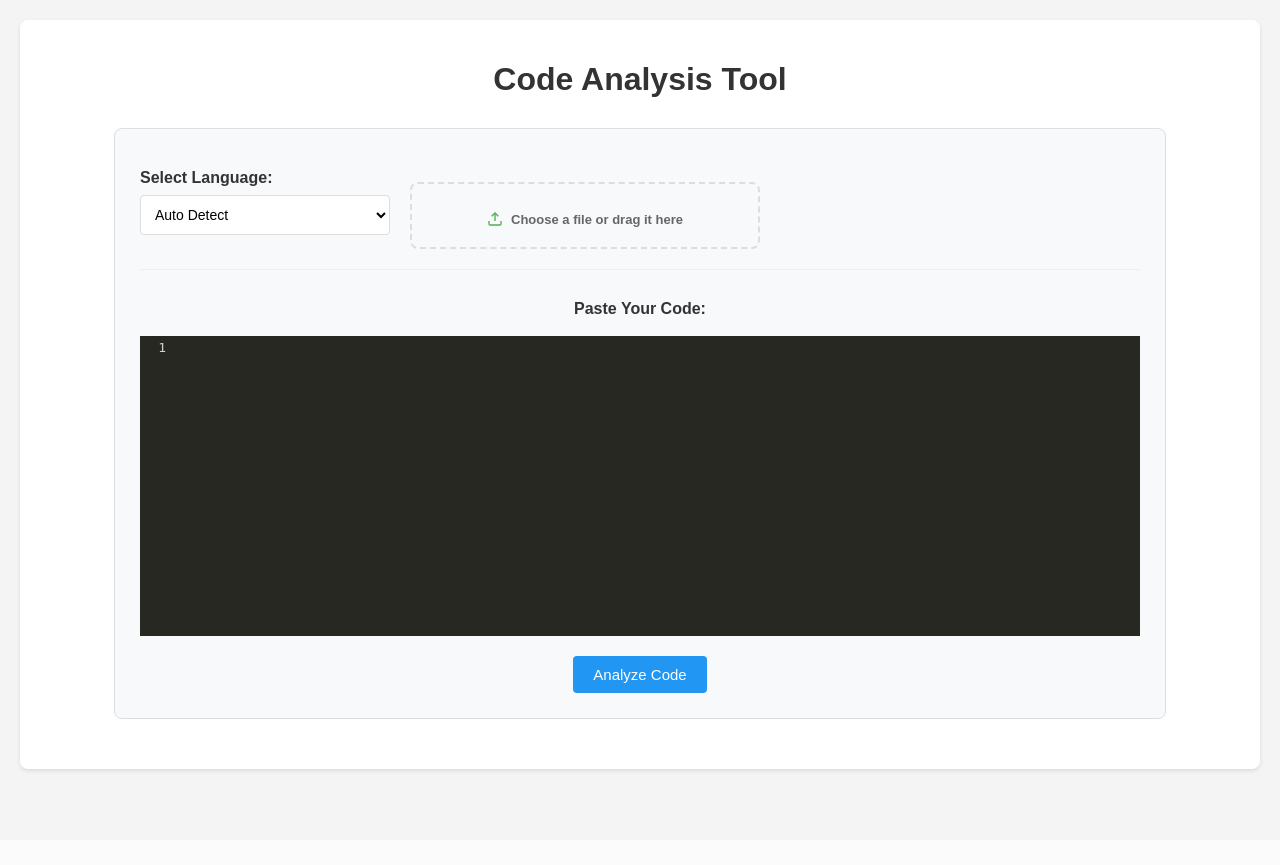
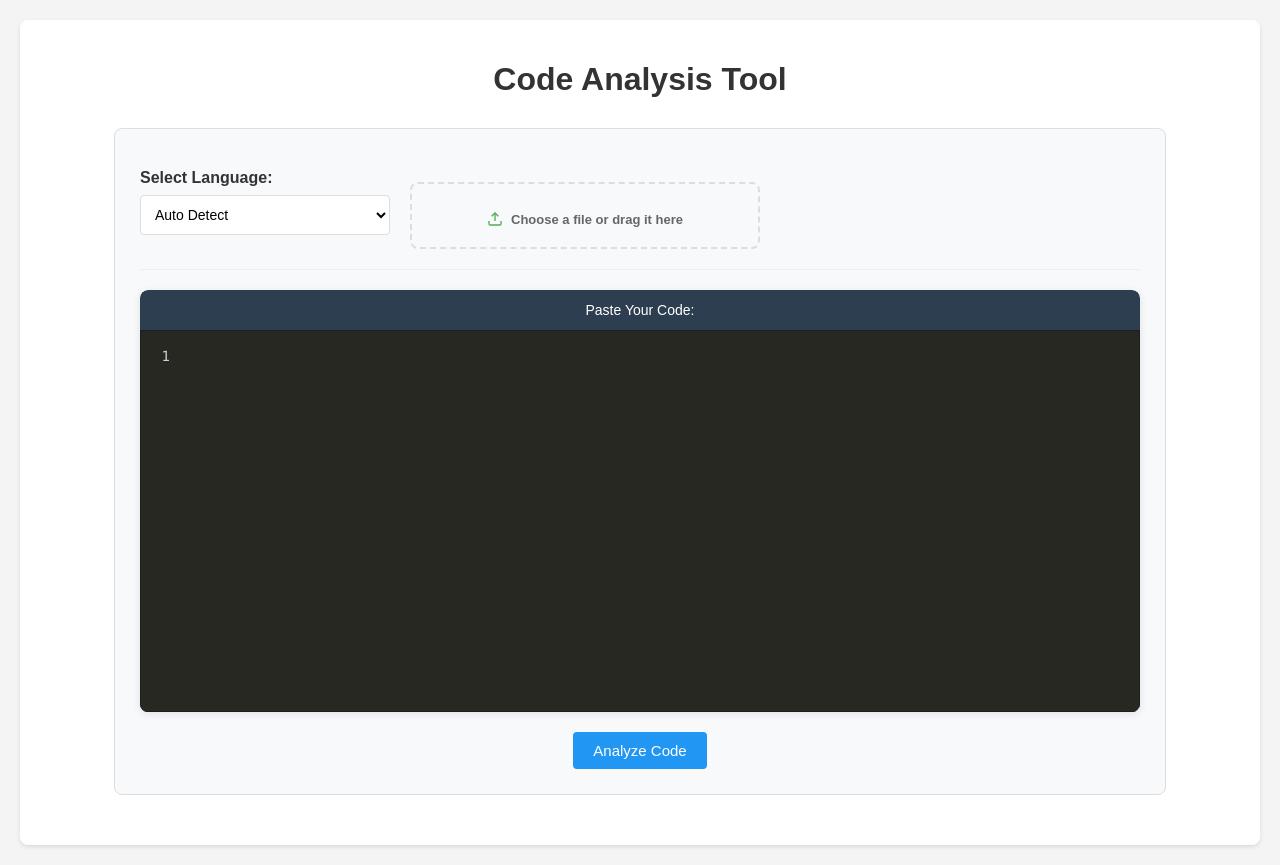
Before and after one commit to rocke7-adhi/script-analysis, a Flask app: page / in a window 1280 px wide. Before the commit the page ends 773 px from the top, so only its background shows below. Run offline with Flask 3, Linux system fonts and the light colour scheme; some libraries are stand-ins or nearby versions.

Commit message:
mod : textarea design

```diff
--- a/static/styles.css
+++ b/static/styles.css
@@ -527,3 +527,110 @@ pre {
         padding: 15px;
     }
 }
+
+/* CodeMirror Editor Styling */
+.editor-section {
+    margin: 20px 0;
+    border-radius: 8px;
+    overflow: hidden;
+    box-shadow: 0 2px 8px rgba(0,0,0,0.1);
+}
+
+.editor-section label {
+    display: block;
+    padding: 12px 15px;
+    background: #2c3e50;
+    color: white;
+    font-size: 14px;
+    font-weight: 500;
+    border-radius: 8px 8px 0 0;
+    margin: 0;
+}
+
+.CodeMirror {
+    height: calc(70vh - 200px) !important;
+    min-height: 300px;
+    font-family: 'Fira Code', 'Monaco', 'Menlo', 'Ubuntu Mono', monospace;
+    font-size: 14px;
+    line-height: 1.6;
+    padding: 10px 0;
+    background-color: #282c34;
+}
+
+/* CodeMirror Theme Customization */
+.cm-s-monokai.CodeMirror {
+    border: 1px solid #1e1e1e;
+}
+
+.CodeMirror-gutters {
+    border-right: 1px solid #3a3a3a;
+    background-color: #2c3e50;
+    padding-right: 8px;
+}
+
+.CodeMirror-linenumber {
+    color: #606060;
+    padding: 0 8px;
+}
+
+.CodeMirror-cursor {
+    border-left: 2px solid #fff;
+}
+
+/* Active Line Highlight */
+.CodeMirror-activeline-background {
+    background: rgba(255, 255, 255, 0.05);
+}
+
+.CodeMirror-selected {
+    background: #3e4451 !important;
+}
+
+/* Scrollbar Styling for CodeMirror */
+.CodeMirror-scrollbar-filler {
+    background-color: transparent;
+}
+
+.CodeMirror-simplescroll-horizontal div,
+.CodeMirror-simplescroll-vertical div {
+    background-color: #4a4a4a;
+    border: 1px solid #3a3a3a;
+    border-radius: 10px;
+}
+
+/* Responsive Adjustments */
+@media (max-width: 768px) {
+    .CodeMirror {
+        height: 50vh !important;
+        min-height: 200px;
+        font-size: 13px;
+    }
+
+    .editor-section label {
+        font-size: 13px;
+        padding: 10px 12px;
+    }
+}
+
+@media (max-width: 480px) {
+    .CodeMirror {
+        height: 40vh !important;
+        font-size: 12px;
+    }
+}
+
+/* Add smooth transitions */
+.CodeMirror {
+    transition: all 0.3s ease;
+}
+
+/* Focus state enhancement */
+.CodeMirror.CodeMirror-focused {
+    border-color: #4CAF50;
+    box-shadow: 0 0 0 2px rgba(76, 175, 80, 0.1);
+}
+
+/* Placeholder styling */
+.CodeMirror.CodeMirror-empty {
+    color: #666;
+}
```
